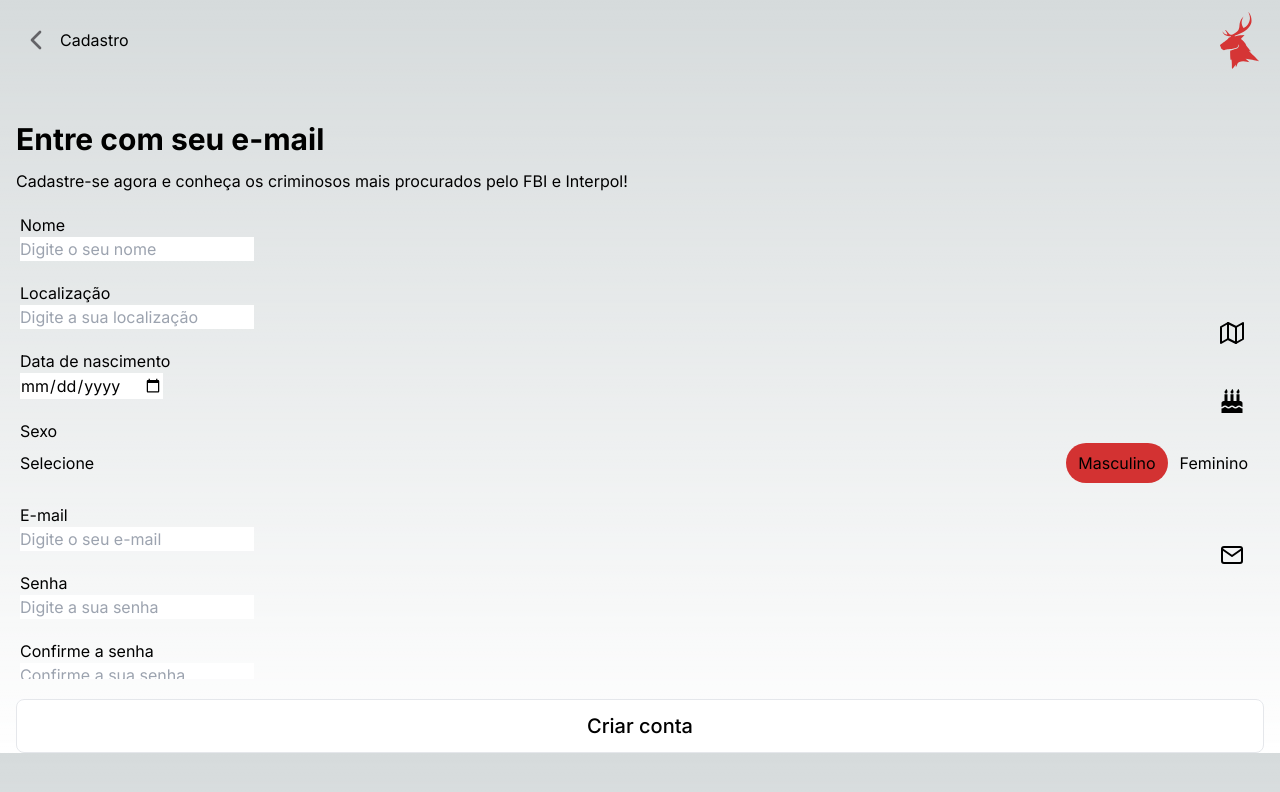
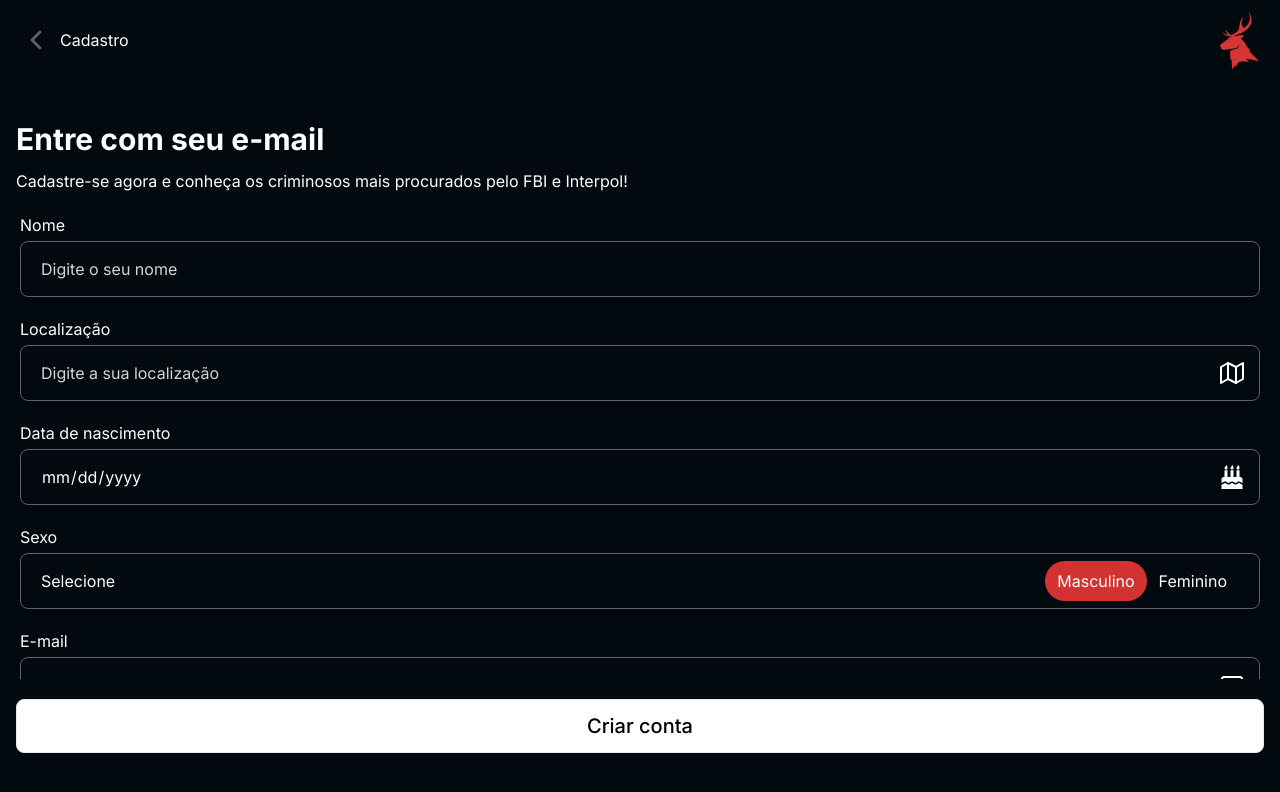
Before and after one commit to PhAlves23/criminal-hunter, a Next.js app: page /register in a window 1280 px wide. Shown: the top 792 px of the page. Built offline with nearby package versions, Linux system fonts and the light colour scheme.

Commit message:
chore: structure

```diff
--- a/next.config.js
+++ b/next.config.js
@@ -1,4 +1,8 @@
 /** @type {import('next').NextConfig} */
-const nextConfig = {}
+const nextConfig = {
+  images: {
+    domains: ["github.com", "placehold.co"],
+  },
+};
 
-module.exports = nextConfig
+module.exports = nextConfig;
--- a/package.json
+++ b/package.json
@@ -13,6 +13,7 @@
     "@types/react": "18.2.22",
     "@types/react-dom": "18.2.7",
     "autoprefixer": "10.4.16",
+    "clsx": "^2.0.0",
     "eslint": "8.50.0",
     "eslint-config-next": "13.5.2",
     "framer-motion": "^10.16.4",
--- a/src/app/globals.css
+++ b/src/app/globals.css
@@ -17,11 +17,21 @@
 }
 
 body {
-  color: rgb(var(--foreground-rgb));
-  background: linear-gradient(
-      to bottom,
-      transparent,
-      rgb(var(--background-end-rgb))
-    )
-    rgb(var(--background-start-rgb));
+  @apply bg-background text-white;
 }
+
+.hidden-scrollbar::-webkit-scrollbar {
+  @apply hidden;
+}
+
+.label-style {
+  @apply mb-1 block;
+}
+
+.input-style {
+  @apply w-full h-14 px-5 bg-transparent border border-secondary rounded-lg text-white placeholder:text-neutral-300;
+}
+
+.textarea-style {
+  @apply w-full p-5 bg-neutral-700 rounded-lg text-white placeholder:text-neutral-300;
+}
```
Also changed, not shown: src/utils/motion/index.ts (added), 1 other file (tests, documents, lock files or other folders).
